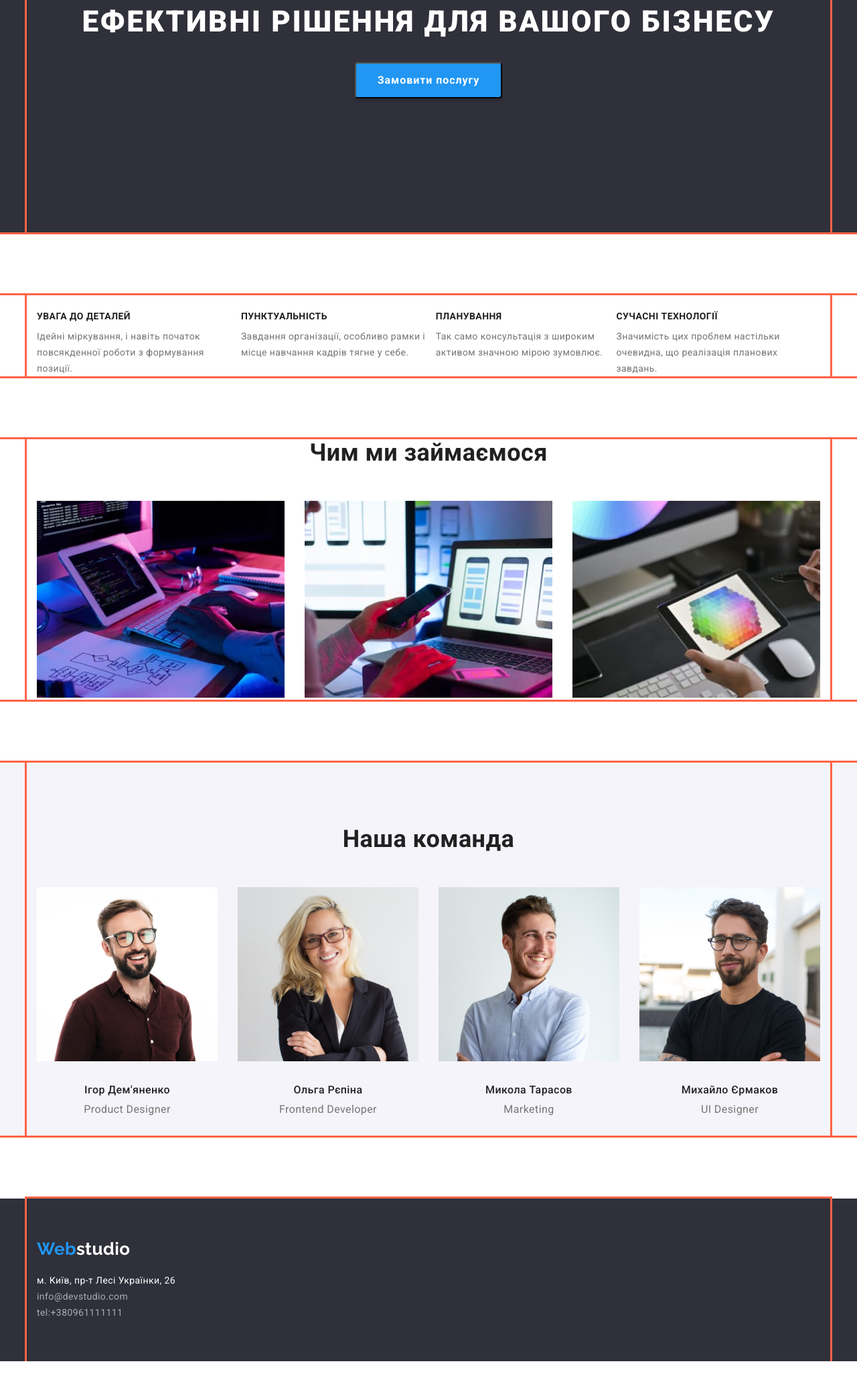
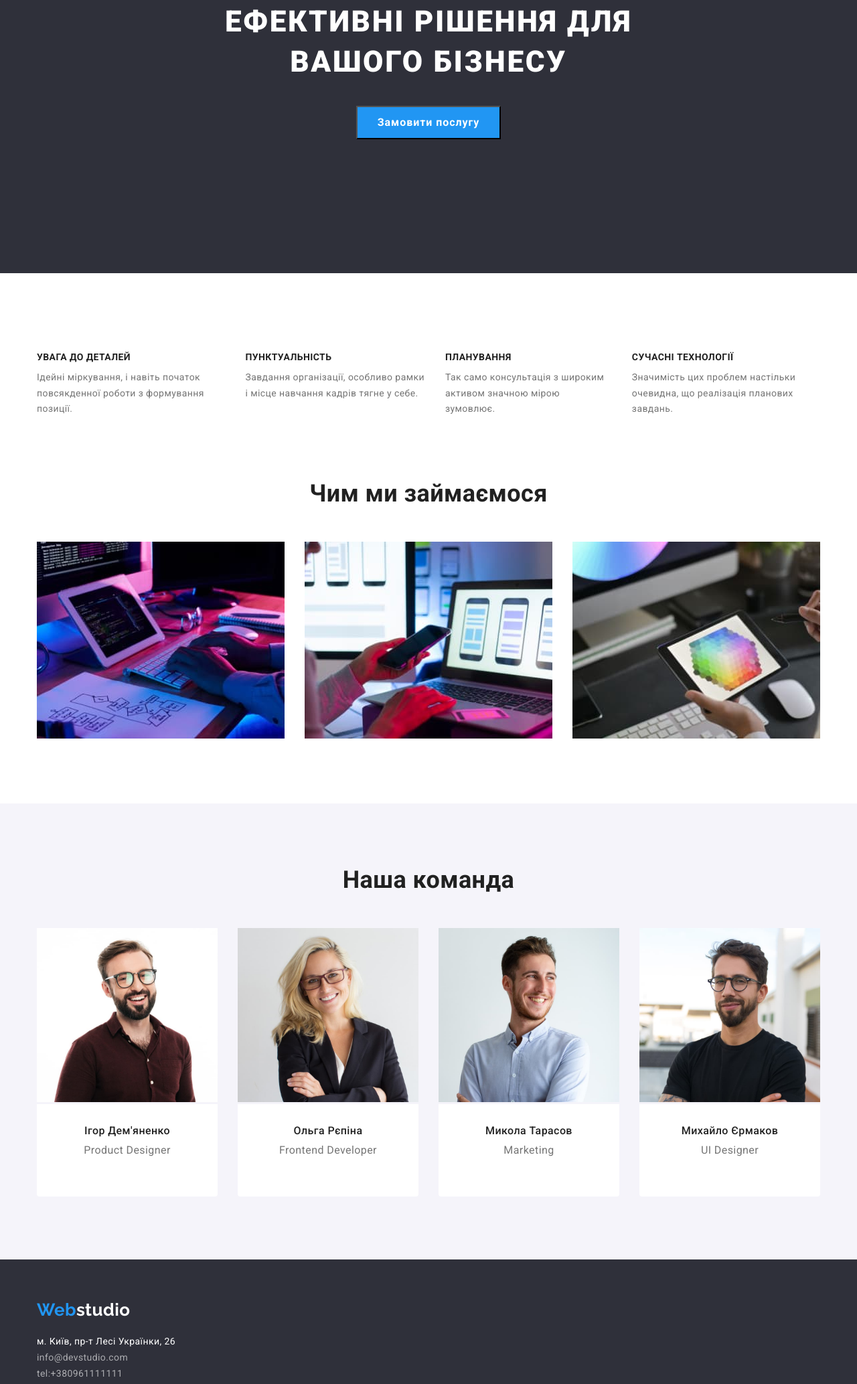
Before and after one commit to Fotynia/goit-markup-hw-03, a plain HTML site: page index.html in a window 1280 px wide. Shown: the part 279-2346 px from the top of the page at 67% size. Before the commit the page ends 2312 px from the top, so only its background shows below. Drawn offline with Linux system fonts and the light colour scheme.

Commit message:
update index.htmi

```diff
--- a/css/styles.css
+++ b/css/styles.css
@@ -22,7 +22,7 @@ body {
     font-size: 14px;
     letter-spacing: 0.03em;
     box-sizing: inherit;
-    outline: 3px solid tomato;
+
 }
 
 ul {
@@ -38,7 +38,7 @@ ul {
      padding-right: 15px;
      margin-left: auto;
      margin-right: auto;
-     outline: 3px solid tomato;
+
  }
 
 h1,
@@ -55,7 +55,6 @@ p {
 .container-header {
 display: flex;
 border: 1px solid #ECECEC;
-outline: 3px solid tomato;
 }
 
 .logo {
@@ -96,7 +95,6 @@ display: flex;
     display: block;
     padding-top: 32px;
     padding-bottom: 32px;
-    outline: 2px solid tomato;
    }
 
 .site-nav-list .site-nav-list-item {
@@ -155,9 +153,9 @@ margin-right: 0px;
 
 }
 
-    .contacts .contacts-item {
-    outline: 3px solid tomato;
-       }
+    /* .contacts .contacts-item {
+   тут був колір
+       } */
 
  .contacts .contacts-item + .contacts-item {
 margin-left: 50px;
@@ -173,14 +171,13 @@ margin-left: 50px;
 /* Hero */
 
 .hero {
-    margin-bottom: 94px;
+    padding-top: 200px;
+    padding-bottom: 200px;
     text-align: center;
     background-color: #2F303A;
-    outline: 3px solid tomato;
    }
 
  .hero .hero-title {
-    padding-top: 200px;
         font-weight: 900;
         font-size: 44px;
         line-height: 1.36;
@@ -188,7 +185,7 @@ margin-left: 50px;
         letter-spacing: 0.06em;
         text-transform: uppercase;
         color: var(--brend-color);
-        padding-bottom: 30px;
+        margin-bottom: 35px;
 
        }
 
@@ -200,12 +197,16 @@ margin-left: 50px;
                 line-height: 1.14;
                 text-transform: uppercase;
                 color: var(--brend-text-color);
-                padding-bottom: 10px;
+                margin-bottom: 10px;
                  }
 
 .our-advantages-list {
     display: flex;
+    gap: 30px;
+}
 
+.our-advantages-list .title {
+   flex-basis: calc((100% - 90px) / 4);
 }
 
         .our-advantages .text {
@@ -220,18 +221,16 @@ margin-left: 50px;
         }
 
 .our-advantages {
-    margin-bottom: 94px;
-outline: 3px solid tomato;
+    padding-top: 94px;
+    padding-bottom: 94px;
 }
 
  /* Чим ми займаємось */
 
          .what-we-do {
-            margin-bottom: 94px;
+            padding-bottom: 94px;
            background-color: var(--brend-color);
-        outline: 3px solid tomato;
           }
-
 
               .what-we-do .title {
                 font-weight: 700;
@@ -239,7 +238,7 @@ outline: 3px solid tomato;
                 line-height: 1.16;
                 color: var(--brend-text-color);
                 text-align: center;
-                padding-bottom: 50px;
+                margin-bottom: 50px;
          }
 
 .what-we-do-list {
@@ -257,9 +256,9 @@ outline: 3px solid tomato;
 /* Наша команда */
 
          .team {
-            margin-bottom: 94px;
+            padding-top: 94px;
+            padding-bottom: 94px;
             background-color: #F5F4FA;
-            outline: 3px solid tomato;
          }
 
          .team .title {
@@ -267,8 +266,7 @@ outline: 3px solid tomato;
             font-size: 36px;
             line-height: 1.16;
             color: var(--brend-text-color);
-            padding-top: 94px;
-            padding-bottom: 50px;
+            margin-bottom: 50px;
             text-align: center;
         }
 
@@ -277,8 +275,7 @@ outline: 3px solid tomato;
                 font-size: 16px;
                 line-height: 1.19;
                 color: var(--brend-text-color);
-                padding-top: 30px;
-                padding-bottom: 10px;
+                margin-bottom: 10px;
                 text-align: center;
                }
 
@@ -302,6 +299,13 @@ outline: 3px solid tomato;
         text-align: center;
 }
 
+.profi-name {
+    display: block;
+    padding-top: 30px;
+    padding-bottom: 30px;
+    background: var(--brend-color);
+    border-radius: 0px 0px 4px 4px;
+    }
 
 /* Button */
 
@@ -315,9 +319,7 @@ outline: 3px solid tomato;
     color: var(--brend-text-color);
    background-color: #F5F4FA;
    cursor: pointer;
-   border-radius: 4px;
     padding: 6px 22px;
-   min-width: 130px;
   }
 
 .portfolio .button:hover,
@@ -329,18 +331,15 @@ outline: 3px solid tomato;
     line-height: 1.62;
     text-align: center;
     color: var(--brend-color);
-    border-color: var(--accent-color);
+
     background-color: var(--accent-color);
-    border-radius: 4px;
+
   }
-
 
 .hero .button {
     display: inline-block;
-    min-width: 152px;
-    padding: 10px 32px;
-    box-shadow: 0px 4px 4px rgba(0, 0, 0, 0.15);
-    border-radius: 4px;
+    width: 216px;
+    height: 50px;
     font-family: inherit;
     font-weight: 700;
     font-size: 16px;
@@ -350,14 +349,14 @@ outline: 3px solid tomato;
     letter-spacing: 0.06em;
     color: var(--brend-color);
     background-color: var(--accent-color);
-    margin-bottom: 200px;
+    vertical-align: middle;
 }
 
 .hero .button:hover,
 .hero .button:focus {
     display: inline-block;
     color: var(--brend-color);
-    background-color: var(--accent-color);
+    background: #188CE8;
     border-radius: 4px;
 }
 
@@ -367,10 +366,16 @@ background-color: #2F303A;
 }
  /* логотип */
 
+.container-footer {
+   padding-top: 60px;
+   padding-bottom: 60px;
+}
+
  .footer .logo {
     display: inline-block;
     margin-right: auto;
-    padding-top: 60px;
+    margin-bottom: 20px;
+    padding-top: 0px;
     padding-bottom: 0px;
  }
 
@@ -392,6 +397,7 @@ background-color: #2F303A;
 
 .adress .post {
 color: var(--brend-color);
+padding-bottom: 9px;
 }
 
 .adress a:hover,
@@ -404,8 +410,11 @@ color: var(--brend-color);
 
 .adress-list {
     display: inline-block;
-    padding-bottom: 60px;
-    padding-top: 20px;
+    }
+
+.adress-list-item .post,
+.adress-list-item .mail {
+    padding-bottom: 9px;
 }
 
 /* ПОРТФОЛІО */
@@ -421,9 +430,7 @@ color: var(--brend-color);
         line-height: 2;
         letter-spacing: 0.06em;
         color: var(--brend-text-color);
-        padding-bottom: 4px;
-        padding-top: 20px;
-
+        margin-bottom: 4px;
 }
 
 .title .text {
@@ -433,6 +440,7 @@ color: var(--brend-color);
 .portfolio .title-invisible {
     visibility: hidden;
 }
+
 .portfolio .text {
         font-weight: 400;
         font-size: 16px;
@@ -456,17 +464,24 @@ color: var(--brend-color);
     margin-right: 0;
 }
 
+.card-set {
+    display: block;
+    padding-top: 20px;
+    padding-bottom: 20px;
+    border:1px solid #EEEEEE;
+
+}
+
 .card {
     display: flex;
     flex-wrap: wrap;
     justify-content: center;
-    border-bottom: #757575;
-        border: 1px;
+    gap: 30px;
  }
 
  .card .item {
-     margin-bottom: 30px;
-    flex-basis: calc((100%-60px)/3);
+
+    flex-basis: calc((100% - 60px) / 3);
 }
 
  .card .item:nth-last-child(-n+3) {
@@ -477,3 +492,6 @@ color: var(--brend-color);
 .item .promo {
     text-decoration: none;
 }
+.item a {
+    display: block;
+}
--- a/index.html
+++ b/index.html
@@ -33,7 +33,7 @@
 
    <section class="hero">
     <div class="container">
-    <h1 class="hero-title">Ефективні рішення для вашого бізнесу</h1>
+    <h1 class="hero-title">Ефективні рішення для<br/> вашого бізнесу</h1>
         <button type="button" class="button">Замовити послугу</button>
         </div>
       </section>
@@ -66,23 +66,30 @@
         <h2 class="title">Наша команда</h2>
     <ul class="team-list">
         <li class="team-list-men"><img src="./img/img8.jpg" alt="усміхнений чоловік в окулярах 35 років" width="270">
-            <h3 class="title-name">Ігор Дем'яненко</h3>
+            <div class="profi-name"><h3 class="title-name">Ігор Дем'яненко</h3>
                  <p class="text">Product Designer</p>
+            </div>
         </li>
          <li class="team-list-men">
                 <img src="./img/img9.jpg" alt="усміхнена жінка в окулярах" width="270">
+            <div class="profi-name">
                 <h3 class="title-name">Ольга Рєпіна</h3>
                 <p class="text">Frontend Developer</p>
+            </div>
         </li>
         <li class="team-list-men">
                 <img src="./img/img10.jpg" alt="усміхнений молодик у блакитній сорочці" width="270">
+            <div class="profi-name">
                 <h3 class="title-name">Микола Тарасов</h3>
                 <p class="text">Marketing</p>
+             </div>
          </li>
         <li class="team-list-men">
                 <img src="./img/img11.jpg" alt="бородатий усміхнений молодик в окулярах" width="270">
+            <div class="profi-name">
                 <h3 class="title-name">Михайло Єрмаков</h3>
                 <p class="text">UI Designer</p>
+            </div>
          </li>
     </ul>
     </div>
@@ -90,7 +97,7 @@
     </main>
         <!--Footer-->
         <footer class="footer">
-            <div class="container">
+            <div class="container container-footer">
                 <a href="./portfolio.html" class="logo">Web<span class="word">studio</span></a>
                 <address class="adress">
                     <ul class="adress-list">
```
Also changed, not shown: portfolio.html (+11 -8 lines). Lines whose indentation alone changed are shown as unchanged.
